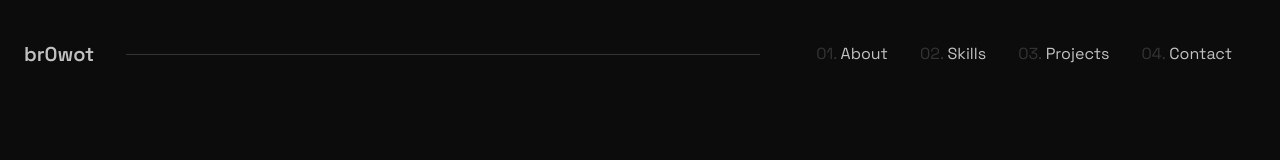
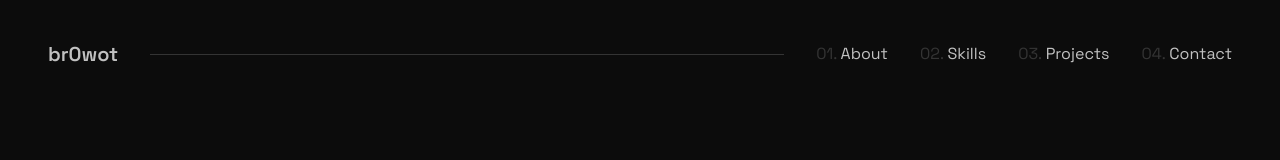
Before and after one commit to NamanChandok/namanchandok.github.io, a Next.js app: page / in a window 1280 px wide. Shown: the top 160 px of the page. Built offline with nearby package versions, Linux system fonts and the light colour scheme.

Commit message:
Update Navbar.tsx

```diff
--- a/components/Navbar.tsx
+++ b/components/Navbar.tsx
@@ -21,7 +21,7 @@ export default function Navbar() {
     <nav
       className={`fixed top-0 inset-x-0 md:py-10 p-6 transition ${scrolled && "bg-background"}`}
     >
-      <div className="flex gap-8 items-center max-w-7xl mx-auto font-sans">
+      <div className="flex gap-8 items-center max-w-7xl mx-auto font-sans px-6">
         <Link
           href="#home"
           onClick={() => lenis?.scrollTo("#home")}
@@ -54,7 +54,7 @@ export default function Navbar() {
           </svg>
         </button>
         <div
-          className={`shrink-0 md:relative fixed flex md:flex-row flex-col md:text-base text-3xl bg-background/60 md:bg-transparent backdrop-blur-sm md:backdrop-blur-none inset-y-0 gap-8 py-10 md:py-0 md:right-0 transition-all px-6 ${navOpen ? "right-0" : "-right-full"}`}
+          className={`shrink-0 md:relative fixed flex md:flex-row flex-col md:text-base text-3xl bg-background/60 md:bg-transparent backdrop-blur-sm md:backdrop-blur-none inset-y-0 gap-8 py-10 md:py-0 md:right-0 transition-all px-6 md:px-0 ${navOpen ? "right-0" : "-right-full"}`}
         >
           <div className="h-8 w-8 md:hidden shrink-0"></div>
           <Link
```
